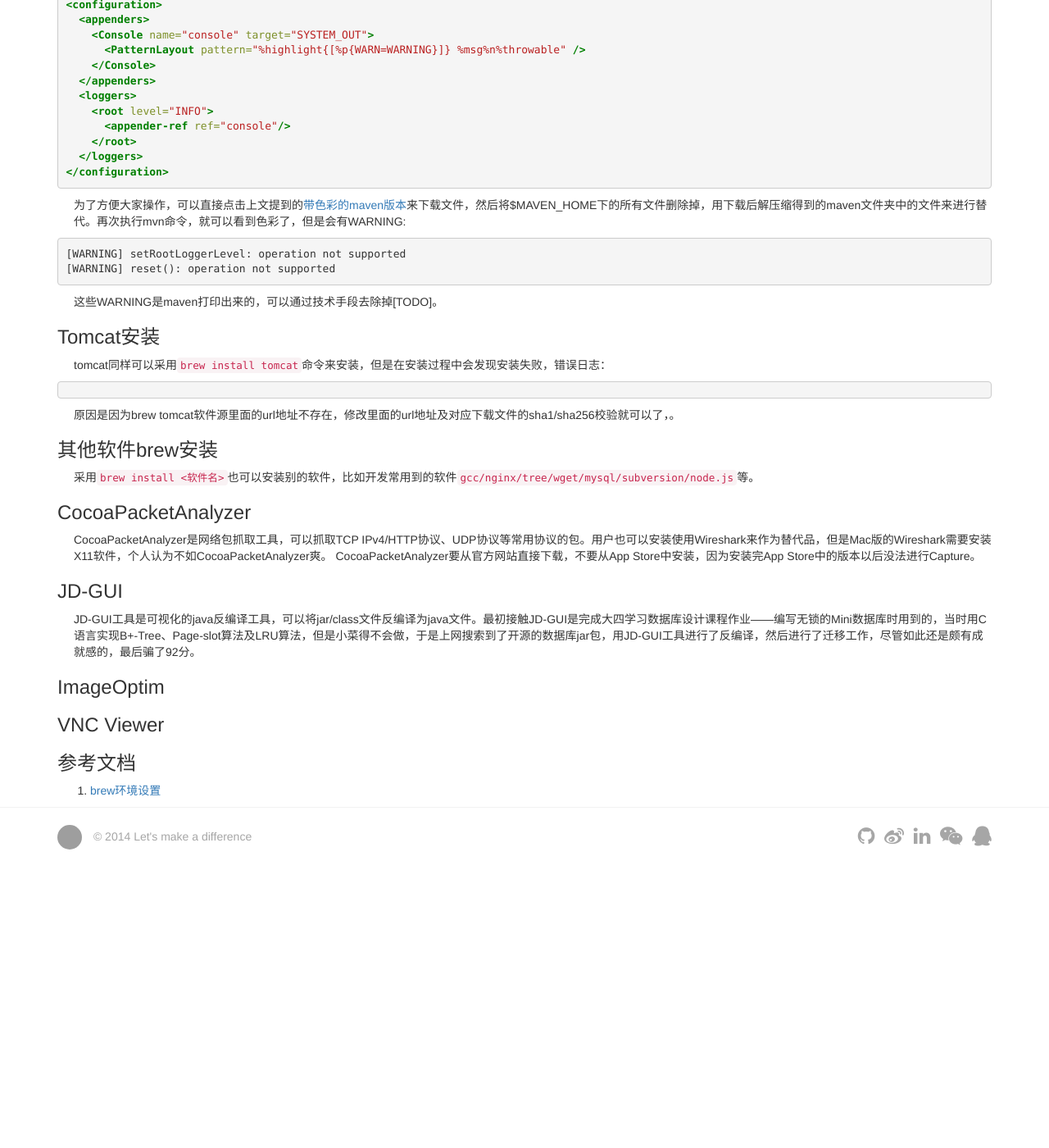
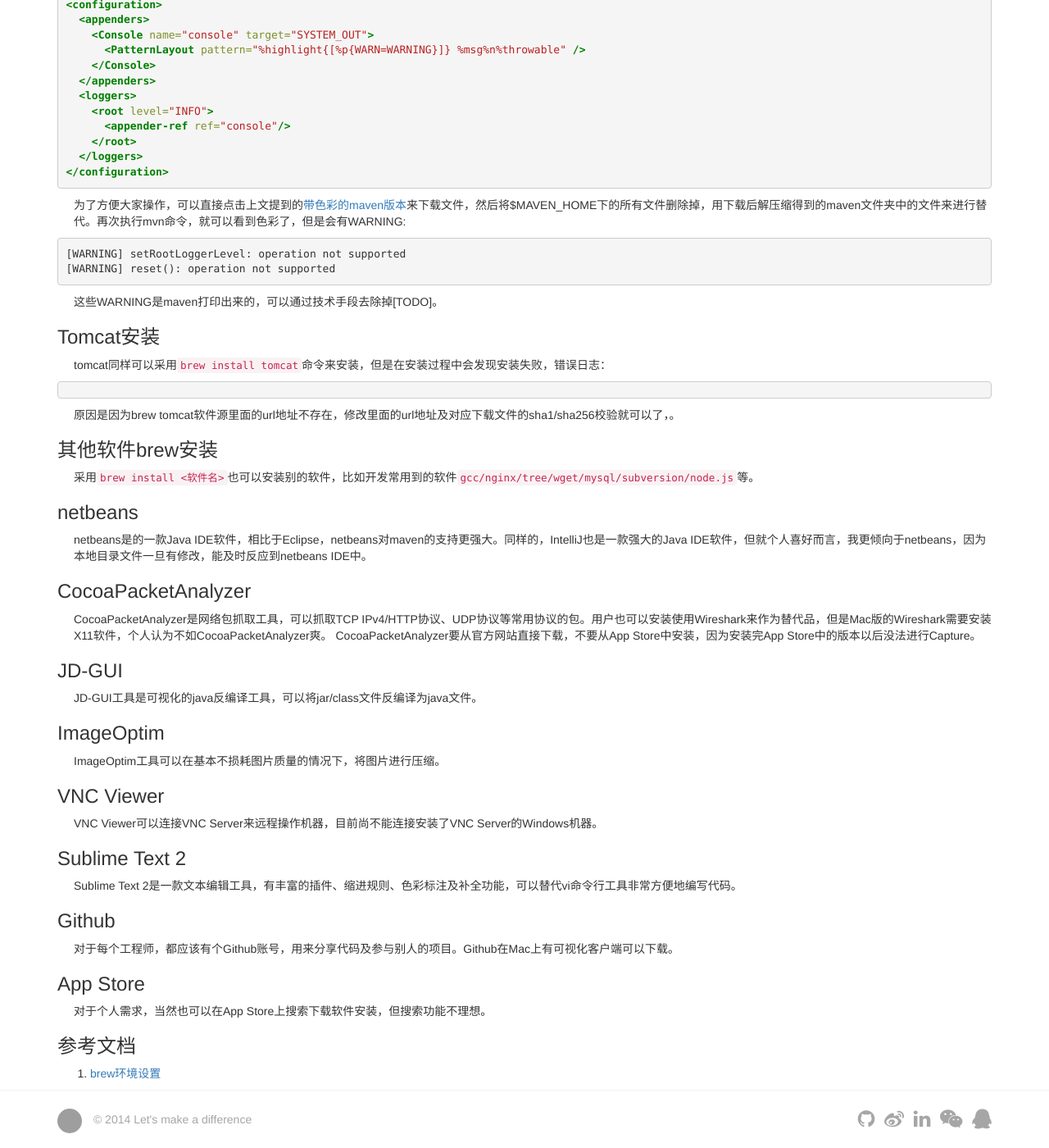
Before and after one commit to yanshuai/blog, a Jekyll site: the page built from _posts/2014-10-20-Mac环境配置.md, in a window 1280 px wide and 1400 px high, scrolled down 1087 px. Shown: the whole window at 82% size. Built offline with Jekyll 4.4.1, drawn with Linux system fonts in a browser that asks for light colours; nearby versions of some CDN libraries; Markdown is read by kramdown in place of the engine named in the settings; before the commit the page ends 2142 px from its top, so only the background shows below that; grey boxes are pictures that could not be loaded.

Commit message:
完善Mac环境配置功能

````diff
--- a/_posts/2014-10-20-Mac环境配置.md
+++ b/_posts/2014-10-20-Mac环境配置.md
@@ -81,6 +81,10 @@
 
 采用```brew install <软件名>```也可以安装别的软件，比如开发常用到的软件```gcc/nginx/tree/wget/mysql/subversion/node.js```等。
 
+### netbeans
+
+netbeans是的一款Java IDE软件，相比于Eclipse，netbeans对maven的支持更强大。同样的，IntelliJ也是一款强大的Java IDE软件，但就个人喜好而言，我更倾向于netbeans，因为本地目录文件一旦有修改，能及时反应到netbeans IDE中。
+
 ### CocoaPacketAnalyzer
 
 CocoaPacketAnalyzer是网络包抓取工具，可以抓取TCP IPv4/HTTP协议、UDP协议等常用协议的包。用户也可以安装使用Wireshark来作为替代品，但是Mac版的Wireshark需要安装X11软件，个人认为不如CocoaPacketAnalyzer爽。
@@ -88,11 +92,27 @@
 
 ### JD-GUI
 
-JD-GUI工具是可视化的java反编译工具，可以将jar/class文件反编译为java文件。最初接触JD-GUI是完成大四学习数据库设计课程作业——编写无锁的Mini数据库时用到的，当时用C语言实现B+-Tree、Page-slot算法及LRU算法，但是小菜得不会做，于是上网搜索到了开源的数据库jar包，用JD-GUI工具进行了反编译，然后进行了迁移工作，尽管如此还是颇有成就感的，最后骗了92分。
+JD-GUI工具是可视化的java反编译工具，可以将jar/class文件反编译为java文件。
 
 ### ImageOptim
 
+ImageOptim工具可以在基本不损耗图片质量的情况下，将图片进行压缩。
+
 ### VNC Viewer
+
+VNC Viewer可以连接VNC Server来远程操作机器，目前尚不能连接安装了VNC Server的Windows机器。
+
+### Sublime Text 2
+
+Sublime Text 2是一款文本编辑工具，有丰富的插件、缩进规则、色彩标注及补全功能，可以替代vi命令行工具非常方便地编写代码。
+
+### Github
+
+对于每个工程师，都应该有个Github账号，用来分享代码及参与别人的项目。Github在Mac上有可视化客户端可以下载。
+
+### App Store
+
+对于个人需求，当然也可以在App Store上搜索下载软件安装，但搜索功能不理想。
 
 ### 参考文档
 1. [brew环境设置](http://brew.sh/)
````
